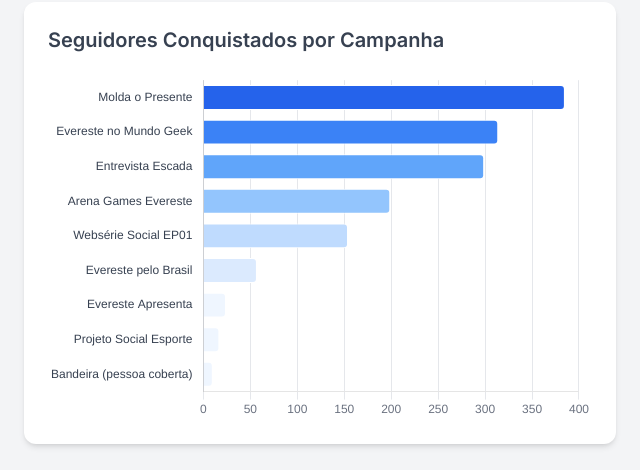
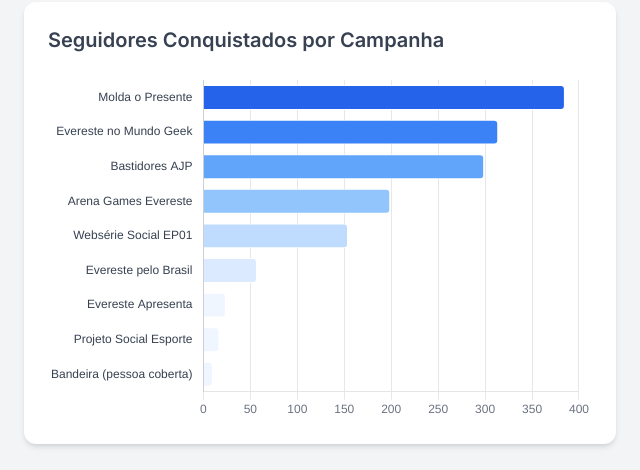
Before and after one commit to institutoevereste/dashboardresultados8dejunhoa8setembro, a plain HTML site: page index.html in a window 1280 px wide. Shown: the part 305-775 px from the top of the page, 8-648 px from the left. Drawn offline with nearby package versions, Linux system fonts and the light colour scheme.

Commit message:
Update index.html

```diff
--- a/index.html
+++ b/index.html
@@ -178,7 +178,7 @@
     <script>
         // Dados para os gráficos
         const campaignData = {
-            labels: ['Molda o Presente', 'Evereste no Mundo Geek', 'Entrevista Escada', 'Arena Games Evereste', 'Websérie Social EP01', 'Evereste pelo Brasil', 'Evereste Apresenta', 'Projeto Social Esporte', 'Bandeira (pessoa coberta)'],
+            labels: ['Molda o Presente', 'Evereste no Mundo Geek', 'Bastidores AJP', 'Arena Games Evereste', 'Websérie Social EP01', 'Evereste pelo Brasil', 'Evereste Apresenta', 'Projeto Social Esporte', 'Bandeira (pessoa coberta)'],
             values: [385, 314, 299, 199, 154, 57, 24, 17, 10]
         };
 
```
